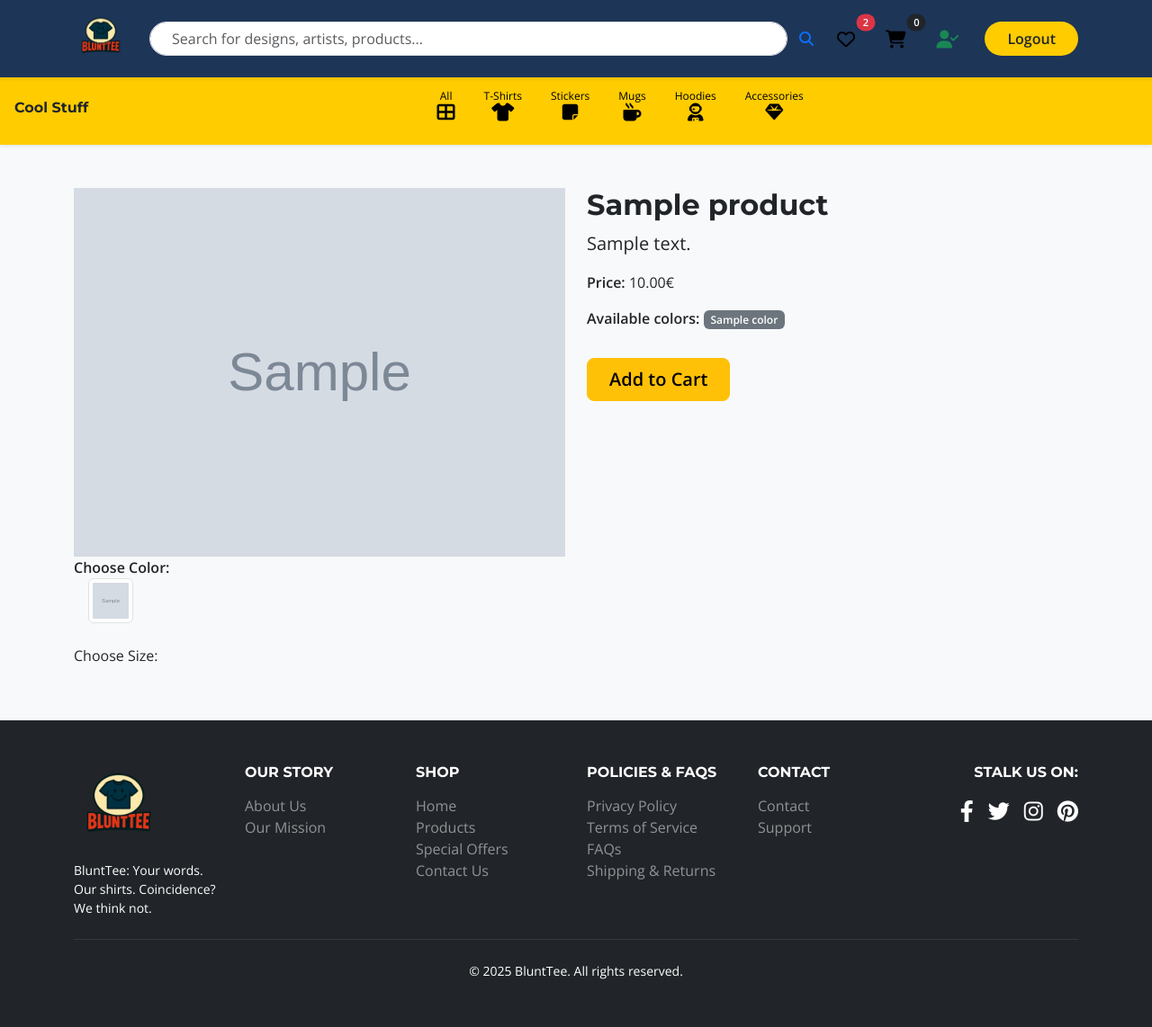
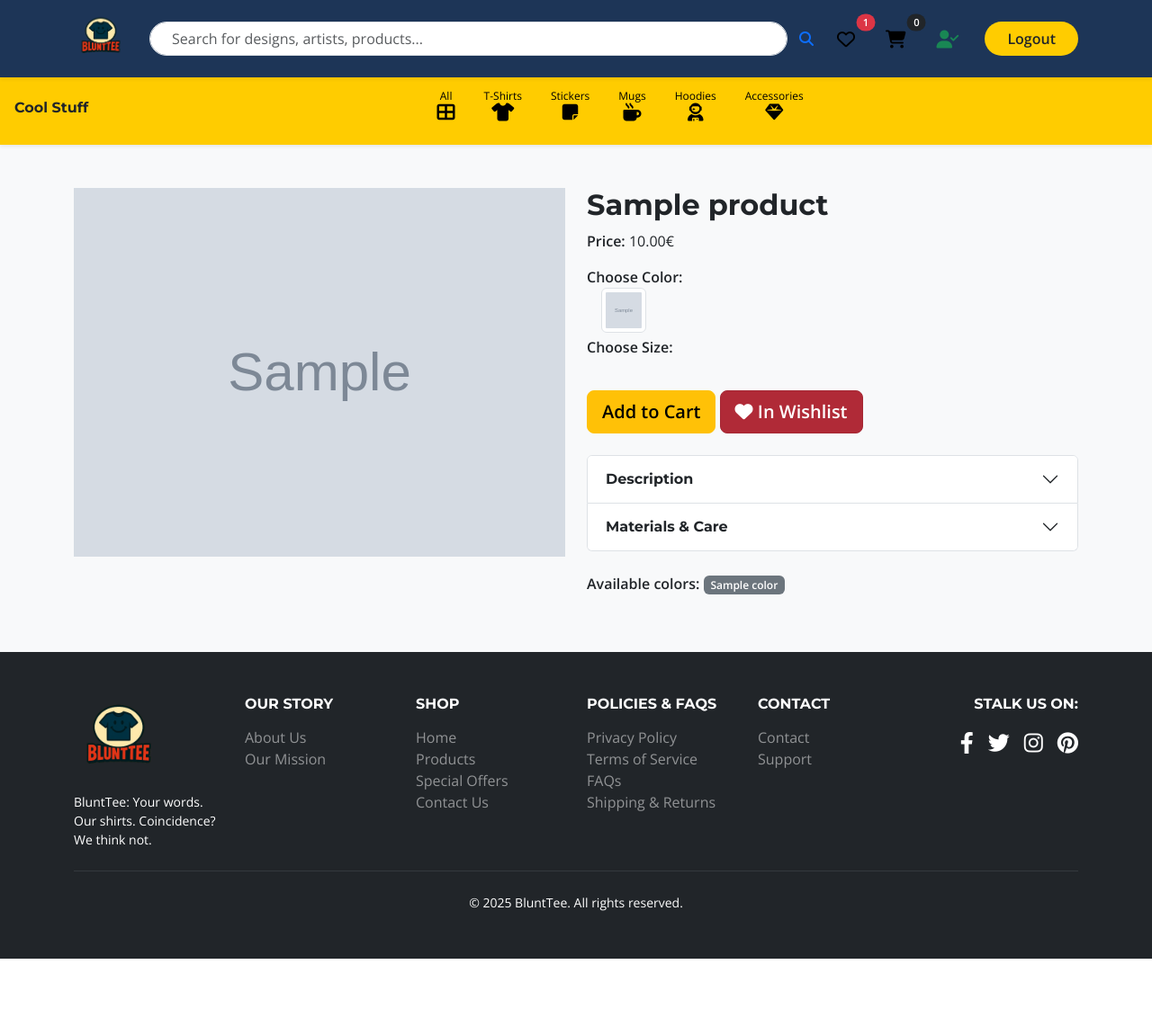
Before and after one commit to latorreandrea/django-cloud-ecommerce, a Django app: page /products/1/ in a window 1280 px wide. Shown: the whole page at 90% size. After the commit the page ends 1066 px from the top, so only its background shows below. Run offline with Django 5.2, Linux system fonts and the light colour scheme; a user stored in the database is signed in; tables that the repository leaves empty hold one stand-in row (values such as "Sample post"); grey boxes marked "Sample" are stand-in pictures.

Commit message:
Add wishlist functionality: create Wishlist and WishlistItem models, implement views for managing wishlist items, and update templates for wishlist display and integration with product detail view.

```diff
--- a/cart/models.py
+++ b/cart/models.py
@@ -3,6 +3,7 @@ from django.conf import settings
 from products.models import Product
 
 # Create your models here.
+# cart management
 class Cart(models.Model):
     user = models.OneToOneField(settings.AUTH_USER_MODEL, on_delete=models.CASCADE)
     products = models.ManyToManyField(Product, through='CartItem')
@@ -16,3 +17,12 @@ class CartItem(models.Model):
     color = models.ForeignKey('products.Color', on_delete=models.SET_NULL, null=True, blank=True)
     size = models.ForeignKey('products.Size', on_delete=models.SET_NULL, null=True, blank=True)
     quantity = models.PositiveIntegerField(default=1)
+
+# wishlist management
+class Wishlist(models.Model):
+    user = models.OneToOneField(settings.AUTH_USER_MODEL, on_delete=models.CASCADE, related_name='wishlist')
+
+class WishlistItem(models.Model):
+    wishlist = models.ForeignKey(Wishlist, on_delete=models.CASCADE, related_name='items')
+    product = models.ForeignKey(Product, on_delete=models.CASCADE)
+    added_at = models.DateTimeField(auto_now_add=True)
--- /dev/null
+++ b/cart/urls.py
@@ -0,0 +1,7 @@
+from django.urls import path
+from . import views
+
+urlpatterns = [
+    path('wishlist/', views.wishlist_view, name='wishlist'),
+    path('wishlist/toggle/<int:product_id>/', views.toggle_wishlist, name='toggle_wishlist'),
+]
--- a/ecommerce/urls.py
+++ b/ecommerce/urls.py
@@ -23,4 +23,5 @@ urlpatterns = [
     path('products/', include('products.urls')),
     path('accounts/', include('allauth.urls')),
     path('users/', include('users.urls')),
+    path('cart/', include('cart.urls')),
 ]
--- a/products/models.py
+++ b/products/models.py
@@ -4,6 +4,7 @@ from django.db import models
 class Category(models.Model):
     name = models.CharField(max_length=100)
     friendly_name = models.CharField(max_length=254, null=True, blank=True)
+    material_care = models.TextField(null=True, blank=True)
 
     def __str__(self):
         return self.name
--- a/products/templates/products/product_detail.html
+++ b/products/templates/products/product_detail.html
@@ -6,15 +6,19 @@
             {% if product.images.first %}
                 <img id="main-image-{{ product.id }}" src="{{ product.images.first.large_image }}" class="d-block w-100" alt="{{ product.name }}">
             {% endif %}
-            <!-- color gallery slider -->
+        </div>
+        <div class="col-md-6">
+            <h2 class="fw-bold">{{ product.name }}</h2>
+            <p><strong>Price:</strong> {{ product.price }}€</p>
+            <!-- color slider selector -->
             <div><strong>Choose Color:</strong></div>
             <div class="d-flex flex-nowrap overflow-auto justify-content-start mb-1 ps-3 pe-3" style="gap: 0.5rem;">
                 {% for image in product.images.all %}
                     <img src="{{ image.small_image }}" class="img-thumbnail variant-image" style="width: 50px; height: 50px; cursor:pointer; flex: 0 0 auto;" alt="{{ image.color.name }}" data-product-id="{{ product.id }}" data-image-url="{{ image.small_image }}">
                 {% endfor %}
             </div>
-            <!-- Slider per selezionare la taglia -->
-            <p class="mt-4 mb-2">Choose Size:</p>
+            <!-- size slider selector -->
+            <p><strong>Choose Size:</strong></p>
             <div class="d-flex flex-nowrap overflow-auto justify-content-start mb-1 ps-3 pe-3" style="gap: 0.5rem;">
                 {% for size in product.sizes.all %}
                     <button type="button"
@@ -25,20 +29,52 @@
                     </button>
                 {% endfor %}
             </div>
-        </div>
-        <div class="col-md-6">
-            <h2 class="fw-bold">{{ product.name }}</h2>
-            <p class="lead">{{ product.description|safe }}</p>
-            <p><strong>Price:</strong> {{ product.price }}€</p>
-            {% if product.colors.all %}
-                <p><strong>Available colors:</strong>
-                    {% for color in product.colors.all %}
-                        <span class="badge bg-secondary">{{ color.name }}</span>
-                    {% endfor %}
-                </p>
+            <!-- add to cart, wishlist buttons -->
+            <a href="#" class="btn btn-warning btn-lg mt-3 fw-semibold">Add to Cart</a>
+            {% if user.is_authenticated %}
+                <a href="{% url 'toggle_wishlist' product.id %}"
+                class="btn btn-lg mt-3 fw-semibold {% if in_wishlist %}btn-danger active{% else %}btn-outline-secondary{% endif %}">
+                    {% if in_wishlist %}
+                        <i class="fas fa-heart"></i> In Wishlist
+                    {% else %}
+                        <i class="far fa-heart"></i> Add to Wishlist
+                    {% endif %}
+                </a>
             {% endif %}
-            <!-- Aggiungi qui pulsanti per aggiungere al carrello, wishlist, ecc. -->
-            <a href="#" class="btn btn-warning btn-lg mt-3 fw-semibold px-4">Add to Cart</a>
+
+            <!-- Description summary/collapse -->
+            <div class="accordion my-4" id="productDescriptionAccordion">
+                <div class="accordion-item">
+                    <h2 class="accordion-header" id="headingDescription">
+                        <button class="accordion-button collapsed" type="button" data-bs-toggle="collapse" data-bs-target="#collapseDescription" aria-expanded="false" aria-controls="collapseDescription">
+                            Description
+                        </button>
+                    </h2>
+                    <div id="collapseDescription" class="accordion-collapse collapse" aria-labelledby="headingDescription" data-bs-parent="#productDescriptionAccordion">
+                        <div class="accordion-body description">
+                            {{ product.description|safe }}
+                        </div>
+                    </div>
+                </div>
+                <div class="accordion-item">
+                    <h2 class="accordion-header" id="headingMaterials">
+                        <button class="accordion-button collapsed" type="button" data-bs-toggle="collapse" data-bs-target="#collapseMaterials" aria-expanded="false" aria-controls="collapseMaterials">
+                            Materials &amp; Care
+                        </button>
+                    </h2>
+                    <div id="collapseMaterials" class="accordion-collapse collapse" aria-labelledby="headingMaterials" data-bs-parent="#productDescriptionAccordion">
+                        <div class="accordion-body">
+                            {{ product.category.material_care|safe }}
+                        </div>
+                    </div>
+                </div>
+            </div>
+            <!-- Available Colors -->
+            <p><strong>Available colors:</strong>
+                {% for color in product.colors.all %}
+                    <span class="badge bg-secondary">{{ color.name }}</span>
+                {% endfor %}
+            </p>
         </div>
     </div>
 </div>
--- a/products/views.py
+++ b/products/views.py
@@ -1,5 +1,6 @@
 from django.views.generic import ListView, DetailView
 from .models import Product
+from cart.models import Wishlist
 from django.shortcuts import render
 
 # Create your views here.
@@ -31,3 +32,19 @@ class ProductDetailView(DetailView):
     model = Product
     template_name = 'products/product_detail.html'
     context_object_name = 'product'
+
+    def get_context_data(self, **kwargs):
+        """
+        Override get_context_data to add additional context for the product detail view.
+        """
+        # Get the default context
+        context = super().get_context_data(**kwargs)
+        in_wishlist = False
+        user = self.request.user
+        product = self.object
+        # Check if the user is authenticated and has a wishlist
+        # If the user is authenticated, check if the product is in their wishlist
+        if user.is_authenticated and hasattr(user, 'wishlist'):
+            in_wishlist = user.wishlist.items.filter(product=product).exists()
+        context['in_wishlist'] = in_wishlist
+        return context
--- a/templates/partials/navbar.html
+++ b/templates/partials/navbar.html
@@ -21,9 +21,14 @@
             <!-- Right: Icons and Sign Up -->
             <div class="d-flex align-items-center ms-auto">
                 <!-- Wishlist -->
-                <a href="#" class="btn btn-link text-black position-relative me-2" title="Wishlist">
+                <a href="{% url 'wishlist' %}" class="btn btn-link text-black position-relative me-2" title="Wishlist">
                     <i class="far fa-heart fa-lg"></i>
-                    <span class="position-absolute top-0 start-100 translate-middle badge rounded-pill bg-danger" style="font-size:0.7em;">2</span>
+                    {% if user.is_authenticated %}
+                        <span class="position-absolute top-0 start-100 translate-middle badge rounded-pill bg-danger" style="font-size:0.7em;">
+                            {{ user.wishlist.items.count|default:"0" }}
+                        </span>
+                    {% else %}
+                    {% endif %}
                 </a>
                 <!-- Cart -->
                 <a href="#" class="btn btn-link text-black position-relative me-2" title="Cart">
```
Also changed, not shown: cart/templates/cart/wishlist.html (added, +34 -0 lines), cart/views.py (+29 -1 lines), cart/migrations/0002_wishlist_wishlistitem.py (added), products/migrations/0005_category_material_care.py (added).
